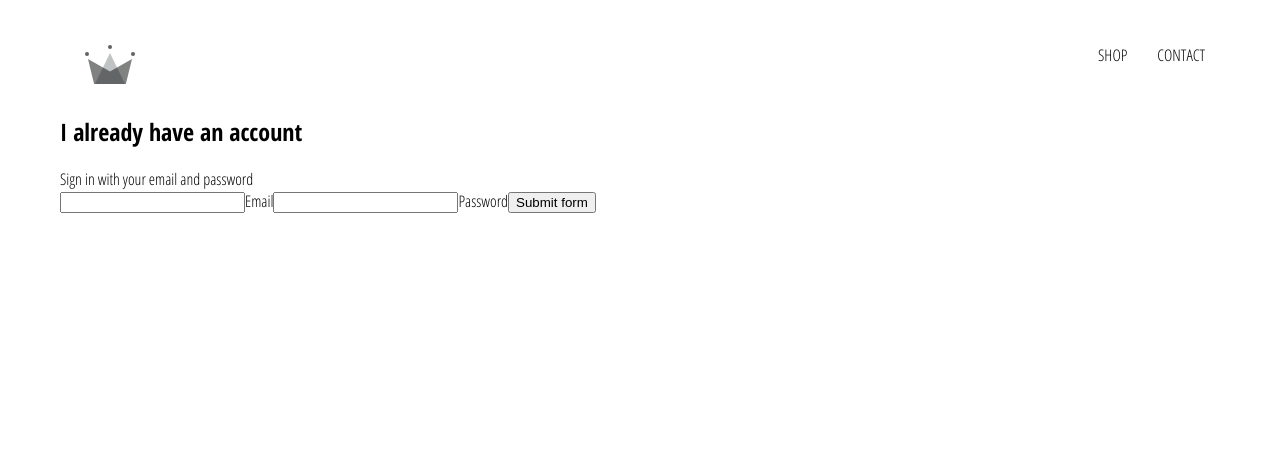
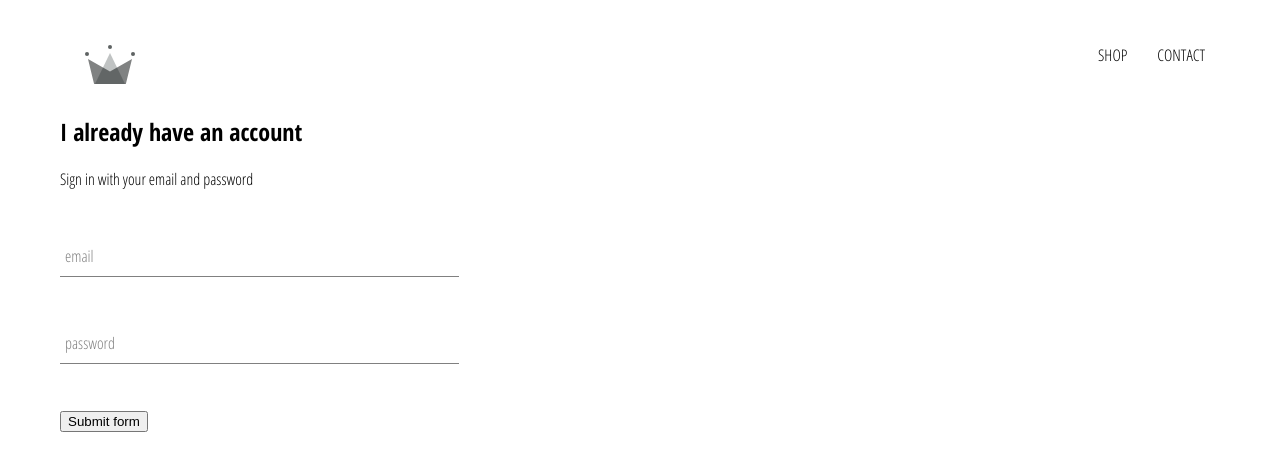
Before and after one commit to Isco170/crwn-clothing, a React (Create React App) app: page /signin in a window 1280 px wide. Shown: the top 470 px of the page. Built offline with nearby package versions, Linux system fonts and the light colour scheme.

Commit message:
Form input component

```diff
--- /dev/null
+++ b/src/components/form-input/form-input.component.jsx
@@ -0,0 +1,18 @@
+import React from "react";
+
+import './form-input.styles.scss';
+
+const FormInput = ({ handleChange, label, ...otherProps }) => (
+    <div className="group">
+        <input className="form-input" onChange={handleChange} {...otherProps} />
+        {
+            label ?
+            (<label className={`${otherProps.value.length ? 'shrink' : ''} form-input-label`}>
+                {label}
+            </label>)
+            : null
+        }
+    </div>
+);
+
+export default FormInput;
--- /dev/null
+++ b/src/components/form-input/form-input.styles.scss
@@ -0,0 +1,54 @@
+$sub-color: grey;
+$main-color: black;
+
+@mixin shrinkLabel {
+  top: -14px;
+  font-size: 12px;
+  color: $main-color;
+}
+
+.group {
+  position: relative;
+  margin: 45px 0;
+
+  .form-input {
+    background: none;
+    background-color: white;
+    color: $sub-color;
+    font-size: 18px;
+    padding: 10px 10px 10px 5px;
+    display: block;
+    width: 100%;
+    border: none;
+    border-radius: 0;
+    border-bottom: 1px solid $sub-color;
+    margin: 25px 0;
+
+    &:focus {
+      outline: none;
+    }
+
+    &:focus ~ .form-input-label {
+      @include shrinkLabel();
+    }
+  }
+
+  input[type='password'] {
+    letter-spacing: 0.3em;
+  }
+
+  .form-input-label {
+    color: $sub-color;
+    font-size: 16px;
+    font-weight: normal;
+    position: absolute;
+    pointer-events: none;
+    left: 5px;
+    top: 10px;
+    transition: 300ms ease all;
+
+    &.shrink {
+      @include shrinkLabel();
+    }
+  }
+}
--- a/src/components/sign-in/sign-in.component.jsx
+++ b/src/components/sign-in/sign-in.component.jsx
@@ -1,4 +1,6 @@
 import React from "react";
+
+import FormInput from "../form-input/form-input.component";
 
 import './sign-in.styles.scss';
 
@@ -31,20 +33,20 @@
                 <span>Sign in with your email and password</span>
 
                 <form onSubmit={this.handleSubmit }>
-                    <input
+                    <FormInput
                         name="email"
                         type="email"
                         value={this.state.email}
-                        onChange={this.handleChange}
+                        handleChange={this.handleChange}
+                        label="email"
                         required />
-                    <label>Email</label>
-                    <input
+                    <FormInput
                         name="password"
                         type="password"
                         value={this.state.password}
-                        onChange={this.handleChange}
+                        handleChange={this.handleChange}
+                        label="password"
                         required />
-                    <label>Password</label>
 
                     <input type="submit" value="Submit form" />
                 </form>
--- a/src/components/sign-in/sign-in.styles.scss
+++ b/src/components/sign-in/sign-in.styles.scss
@@ -0,0 +1,3 @@
+.sign-in{
+    width: 30vw;
+}
```
